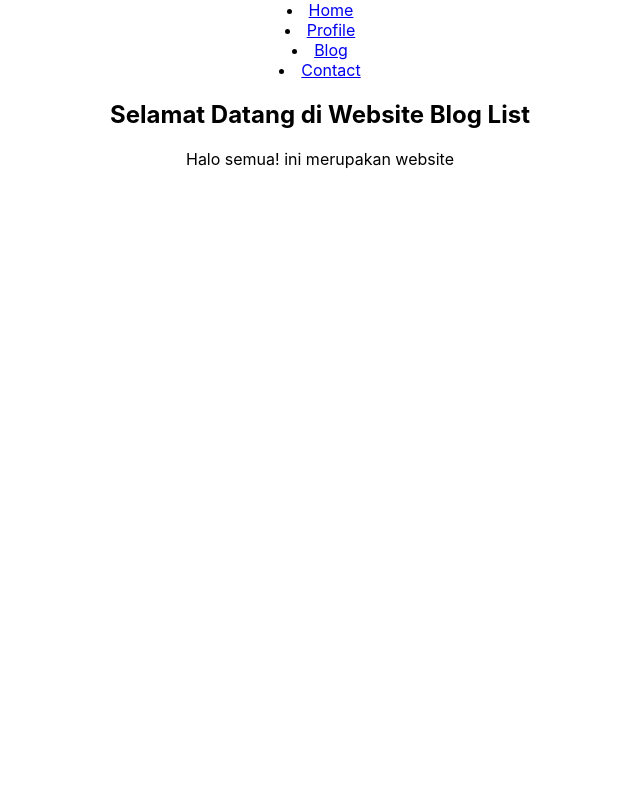
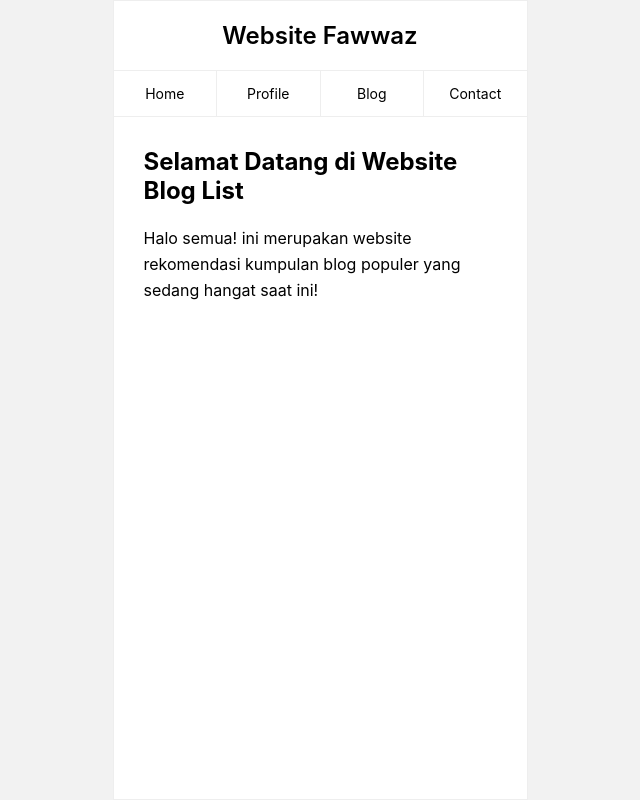
Before and after one commit to FawwazKautsar24/Blog-Collection-List-Finder-ReactJS, a React (Create React App) app: page / in a window 1280 px wide. Shown: the whole page, without its empty margins (320-960 px from the left). Built offline with nearby package versions, Linux system fonts and the light colour scheme.

Commit message:
Menambah CSS di setiap Route-nya

```diff
--- a/src/App.css
+++ b/src/App.css
@@ -1,38 +1,98 @@
-.App {
-  text-align: center;
+*{
+  box-sizing: border-box;
 }
 
-.App-logo {
-  height: 40vmin;
-  pointer-events: none;
+.App {
+  width: 415px;
+  margin: 0 auto;
+  background-color: #fff;
+  border: 1px solid #eee;
+  min-height: 100vh;
 }
 
-@media (prefers-reduced-motion: no-preference) {
-  .App-logo {
-    animation: App-logo-spin infinite 20s linear;
+@media (max-width: 415px){
+  .app{
+    width: 100%;
   }
 }
 
-.App-header {
-  background-color: #282c34;
-  min-height: 100vh;
-  display: flex;
-  flex-direction: column;
-  align-items: center;
-  justify-content: center;
-  font-size: calc(10px + 2vmin);
-  color: white;
+.brand{
+  text-align: center;
+  font-size: 24px;
+  font-weight: 600;
+  padding: 20px 0;
 }
 
-.App-link {
-  color: #61dafb;
+.nav-app{
+  border-top: 1px solid #eee;
+  border-bottom: 1px solid #eee;
+  display: flex;
 }
 
-@keyframes App-logo-spin {
-  from {
-    transform: rotate(0deg);
-  }
-  to {
-    transform: rotate(360deg);
-  }
+.nav-app__item{
+  display: inline-block;
+  flex: 1 1 0; /* flex: grow, strict, basis */
+  /* width: calc(100% / 4); */
+  text-align: center;
+  padding: 14px 0;
+  color: #000;
+  text-decoration: none;
+  font-size: 14px;
 }
+
+.nav-app__item:not(:last-child){
+  border-right: 1px solid #eee;
+}
+
+/* Content Home */
+.section{
+  padding: 30px;
+}
+
+.section-title{
+  margin-top: 0;
+}
+
+.section-description{
+  line-height: 26px;
+}
+
+
+.articles{
+  border-top: 1px solid #eee;
+}
+
+.article{
+  border-bottom: 1px solid #eee;
+}
+
+.article-title{
+  margin-top: 0;
+}
+
+.article-title a{
+  color: #000;
+  text-decoration: none;
+}
+.article-title a:hover{
+  color: blue
+}
+
+.article-time{
+  color: #999;
+  font-size: 12px;
+}
+
+.article-image{
+  max-width: 100%;
+  margin: 30px 0;
+}
+
+.article-summary{
+  line-height: 26px;
+  margin-top: 0;
+}
+
+.article-source{
+  color: #999;
+}
--- a/src/App.js
+++ b/src/App.js
@@ -9,11 +9,12 @@ import Profile from './pages/Profile';
 function App() {
   return (
     <div className="App">
-      <nav>
-        <li><Link to='/'>Home</Link></li>
-        <li><Link to='/profile'>Profile</Link></li>
-        <li><Link to='/blog'>Blog</Link></li>
-        <li><Link to='/contact'>Contact</Link></li>
+      <div className='brand'>Website Fawwaz</div>
+      <nav className='nav-app'>
+        <Link to='/' className='nav-app__item'>Home</Link>
+        <Link to='/profile' className='nav-app__item'>Profile</Link>
+        <Link to='/blog' className='nav-app__item'>Blog</Link>
+        <Link to='/contact' className='nav-app__item'>Contact</Link>
       </nav>
 
       <Routes>
--- a/src/index.css
+++ b/src/index.css
@@ -1,4 +1,5 @@
 body {
+  background-color: #f2f2f2;
   margin: 0;
   font-family: -apple-system, BlinkMacSystemFont, 'Segoe UI', 'Roboto', 'Oxygen',
     'Ubuntu', 'Cantarell', 'Fira Sans', 'Droid Sans', 'Helvetica Neue',
--- a/src/pages/Blog.js
+++ b/src/pages/Blog.js
@@ -17,19 +17,19 @@ export default function Blog(){
     }, []);
 
     return (
-        <section>
-            <h1>Blog</h1>
-            <p>Berikut ini adalah kumpulan karya tulis berupa blog yang menarik..</p>
+        <section className="section">
+            <h1 className="section-title">Blog</h1>
+            <p className="section-description">Berikut ini adalah kumpulan karya tulis berupa blog yang menarik..</p>
 
             {loading ? (
                 <i>Loading Articles . . .</i>
                 ) : (
-                <div>
+                <div className="articles">
                     {articles.map((article) => {
                         return (
-                            <article key={article.id}>
-                                <h2><Link to={`/blog/${article.id}`}>{article.title}</Link></h2>
-                                <time>{new Date(article.publishedAt).toLocaleDateString()}</time>
+                            <article key={article.id} className="article">
+                                <h2 className="article-title"><Link to={`/blog/${article.id}`}>{article.title}</Link></h2>
+                                <time className="article-time">{new Date(article.publishedAt).toLocaleDateString()}</time>
                             </article>
                         );
                     })}
--- a/src/pages/BlogDetail.js
+++ b/src/pages/BlogDetail.js
@@ -28,23 +28,23 @@ export default function BlogDetail(){
     }
 
     return (
-        <section>
+        <section className="section">
             {loading ? (
                 <i>Article Loading . . .</i>
             ) : (
-                <div>
-                    <h1>{article.title}</h1>
-                    <time>{new Date(article.publishedAt).toLocaleDateString()}</time>
-                    <img src={article.imageUrl} alt={article.title} />
-                    <p>{article.summary}</p>
+                <article className="article">
+                    <h1 className="article-title">{article.title}</h1>
+                    <time className="article-time">{new Date(article.publishedAt).toLocaleDateString()}</time>
+                    <img src={article.imageUrl} alt={article.title} className="article-image" />
+                    <p className="article-summary">{article.summary}</p>
 
-                    <p>
+                    <p className="article-source">
                         source:{' '}
                         <a href={article.url} target="_blank" rel="noreferrer">
                             {article.newsSite}
                         </a>
                     </p>
-                </div>
+                </article>
             )}
         </section>
     )
--- a/src/pages/Contact.js
+++ b/src/pages/Contact.js
@@ -1,8 +1,8 @@
 export default function Contact(){
     return (
-        <section>
-            <h1>Contact</h1>
-            <p>Anda dapat menghubungi saya ke <a href="https://id.linkedin.com/in/fawwaz-kautsar" target="_blank">LinkedIn</a></p>
+        <section className="section">
+            <h1 className="section-title">Contact</h1>
+            <p className="section-description">Anda dapat menghubungi saya ke <a href="https://id.linkedin.com/in/fawwaz-kautsar" target="_blank">LinkedIn</a></p>
         </section>
     )
 }
--- a/src/pages/Home.js
+++ b/src/pages/Home.js
@@ -1,8 +1,8 @@
 export default function Home(){
     return (
-        <section>
-            <h1>Selamat Datang di Website Blog List</h1>
-            <p>Halo semua! ini merupakan website </p>
+        <section className="section">
+            <h1 className="section-title">Selamat Datang di Website Blog List</h1>
+            <p className="section-description">Halo semua! ini merupakan website rekomendasi kumpulan blog populer yang sedang hangat saat ini!</p>
         </section>
     )
 }
--- a/src/pages/Profile.js
+++ b/src/pages/Profile.js
@@ -1,7 +1,8 @@
 export default function Profile(){
     return (
-        <section>
-            <p>Halo namaku Fawwaz, saya adalah seorang calon Front-End Web Developer</p>
+        <section className="section">
+            <h1 className="section-title">Profile</h1>
+            <p className="section-description">Halo namaku Fawwaz, saya adalah seorang calon Front-End Web Developer</p>
         </section>
     )
 }
```
